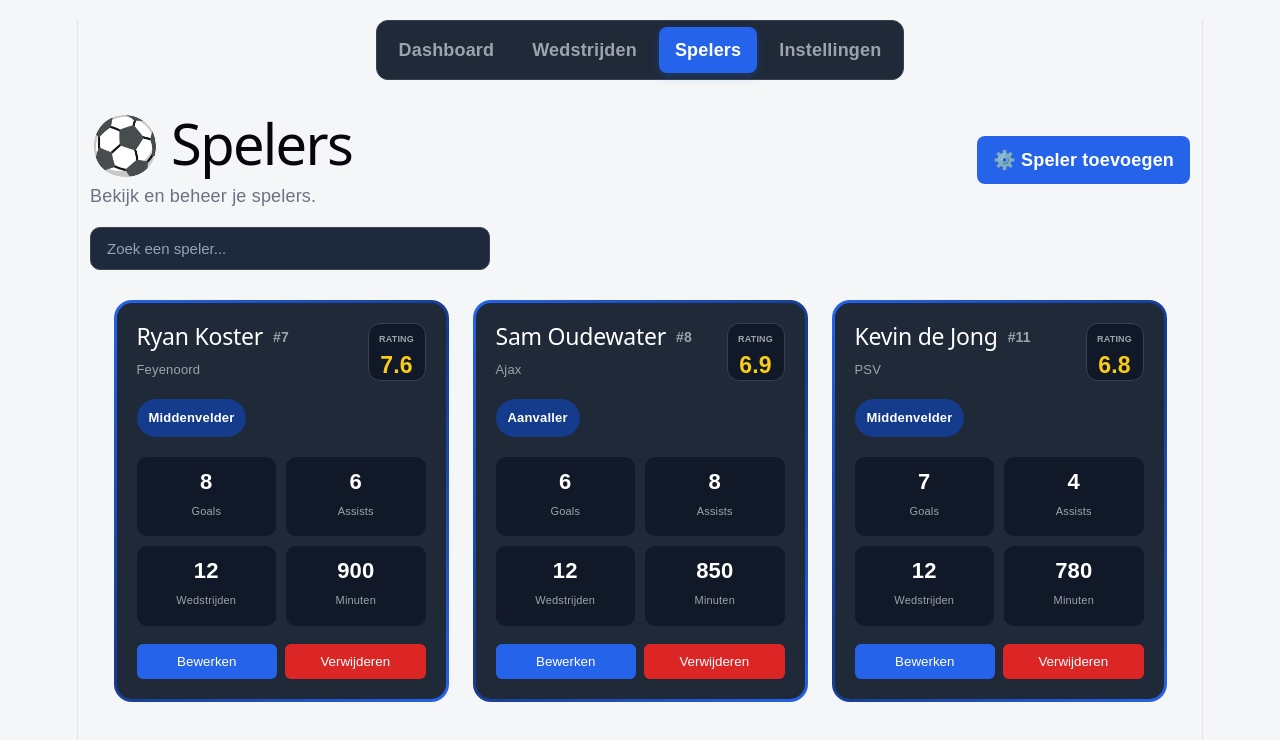
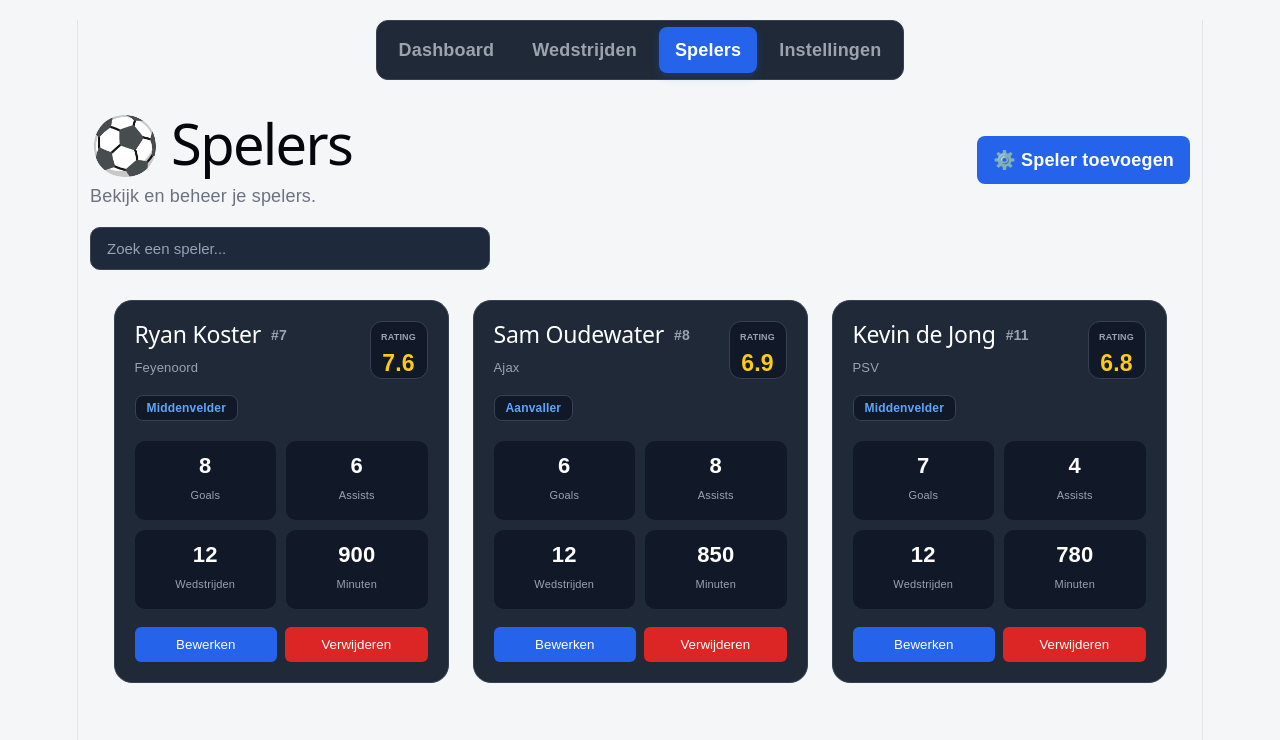
Before and after one commit to Ryan050409/simpel-design, a React (Vite) app: page /spelers in a window 1280 px wide. Shown: the top 740 px of the page. Built offline with nearby package versions, Linux system fonts and the light colour scheme.

Commit message:
playercard afgemaakt

```diff
--- a/src/App.css
+++ b/src/App.css
@@ -368,10 +368,8 @@ nav a.active {
   position: relative;
   width: 100%;
   overflow: hidden;
-  background:
-    linear-gradient(#1f2937, #1f2937) padding-box,
-    linear-gradient(135deg, #2563eb, #153b8d, #2563eb) border-box;
-  border: 3px solid transparent;
+  background: #1f2937;
+  border: 1px solid #374151;
   border-radius: 18px;
   padding: 20px;
   margin: 0;
@@ -379,11 +377,13 @@ nav a.active {
   text-align: left;
   transition:
     transform 0.2s ease,
-    box-shadow 0.2s ease;
+    box-shadow 0.2s ease,
+    border-color 0.2s ease;
 }
 
 .player-card:hover {
   transform: translateY(-3px);
+  border-color: #2563eb;
   box-shadow: 0 10px 24px rgba(0, 0, 0, 0.22);
 }
 
@@ -439,14 +439,17 @@ nav a.active {
 }
 
 .player-position {
-  display: inline-block;
-  margin-top: 16px;
-  padding: 6px 12px;
-  border-radius: 20px;
-  background: #153b8d;
-  color: white;
-  font-size: 13px;
-  font-weight: bold;
+  display: inline-flex;
+  align-items: center;
+  margin-top: 14px;
+  padding: 6px 11px;
+  border-radius: 8px;
+  background: #111827;
+  border: 1px solid #374151;
+  color: #60a5fa;
+  font-size: 12px;
+  font-weight: 700;
+  line-height: 1;
 }
 
 .player-stats {
```
